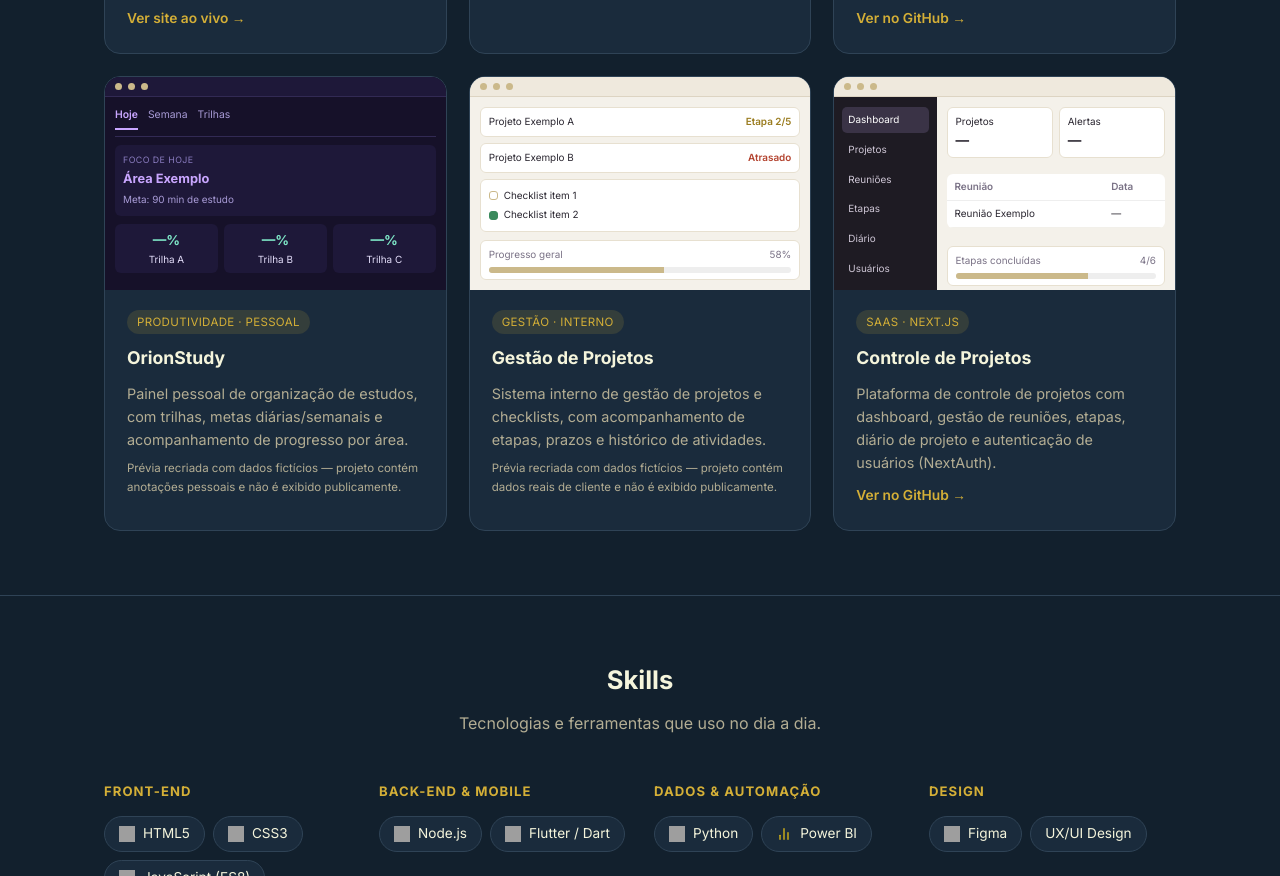
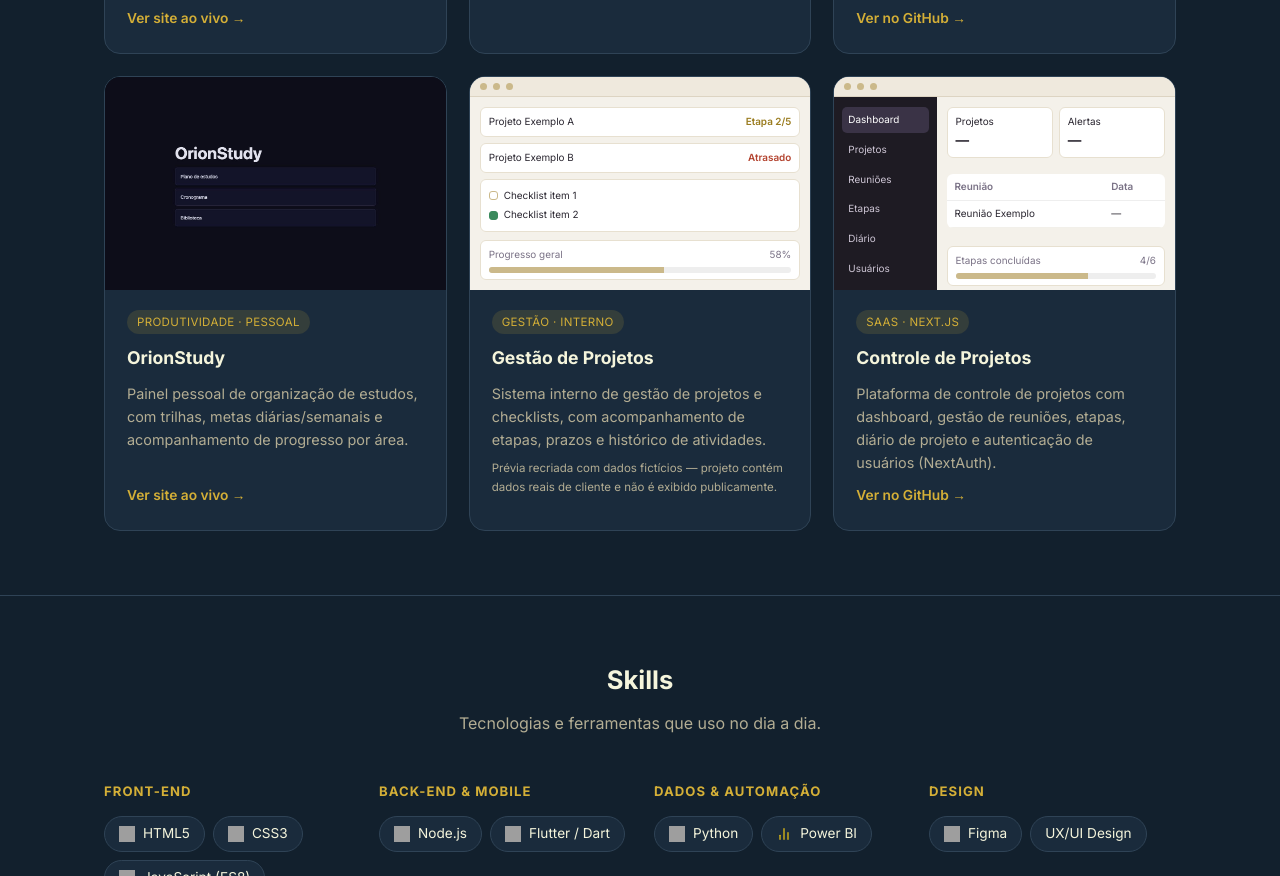
Before and after one commit to kalyta-rodrigues/portifolio, a plain HTML site: page index.html in a window 1280 px wide. Shown: the part 2479-3355 px from the top of the page. Drawn offline with Linux system fonts and the light colour scheme; grey boxes are pictures that could not be loaded.

Commit message:
Refactor OrionStudy card in index.htmlAtualiza card do OrionStudy com screenshot e link do site publico
Removed a detailed card section for OrionStudy and replaced it with a simplified link card.

```diff
--- a/index.html
+++ b/index.html
@@ -466,36 +466,7 @@
         </div>
       </a>
 
-      <div class="card" data-cat="saas">
-        <div class="card-media">
-          <div class="mock-dash mock-study" aria-hidden="true">
-            <div class="mock-top"><span class="dot"></span><span class="dot"></span><span class="dot"></span></div>
-            <div class="study-body">
-              <div class="study-tabs">
-                <span class="study-tab active">Hoje</span>
-                <span class="study-tab">Semana</span>
-                <span class="study-tab">Trilhas</span>
-              </div>
-              <div class="study-focus">
-                <small>FOCO DE HOJE</small>
-                <b>Área Exemplo</b>
-                <span>Meta: 90 min de estudo</span>
-              </div>
-              <div class="study-stats">
-                <div class="study-stat"><b>—%</b>Trilha A</div>
-                <div class="study-stat"><b>—%</b>Trilha B</div>
-                <div class="study-stat"><b>—%</b>Trilha C</div>
-              </div>
-            </div>
-          </div>
-        </div>
-        <div class="card-body">
-          <span class="card-tag">Produtividade · Pessoal</span>
-          <h3>OrionStudy</h3>
-          <p>Painel pessoal de organização de estudos, com trilhas, metas diárias/semanais e acompanhamento de progresso por área.</p>
-          <span class="card-caption">Prévia recriada com dados fictícios — projeto contém anotações pessoais e não é exibido publicamente.</span>
-        </div>
-      </div>
+      <a class="card" data-cat="saas" href="https://kalyta-rodrigues.github.io/orionstudy-app/" target="_blank" rel="noopener"><div class="card-media"><img src="assets/orionstudy-preview.png" alt="Tela inicial do app OrionStudy" loading="lazy"></div><div class="card-body"><span class="card-tag">Produtividade · Pessoal</span><h3>OrionStudy</h3><p>Painel pessoal de organização de estudos, com trilhas, metas diárias/semanais e acompanhamento de progresso por área.</p><span class="card-link">Ver site ao vivo →</span></div></a>
 
       <div class="card" data-cat="saas">
         <div class="card-media">
```
